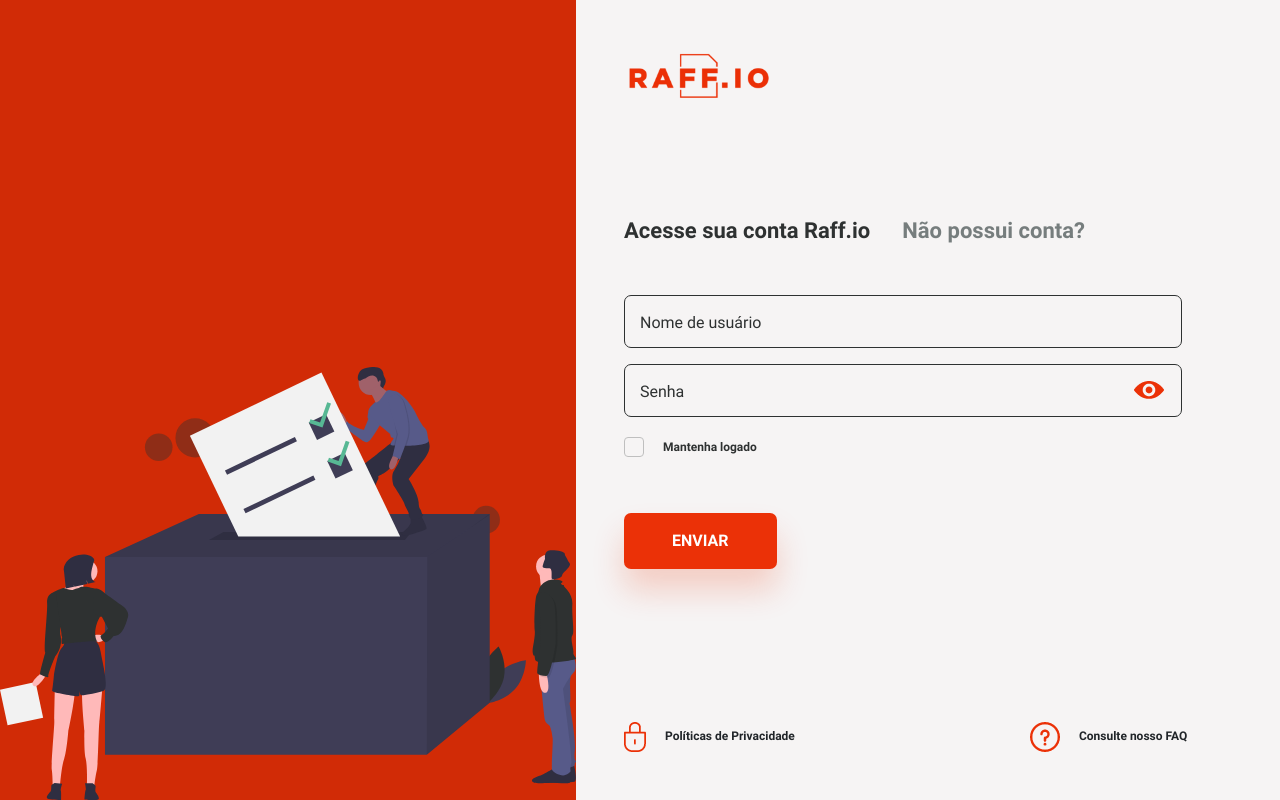
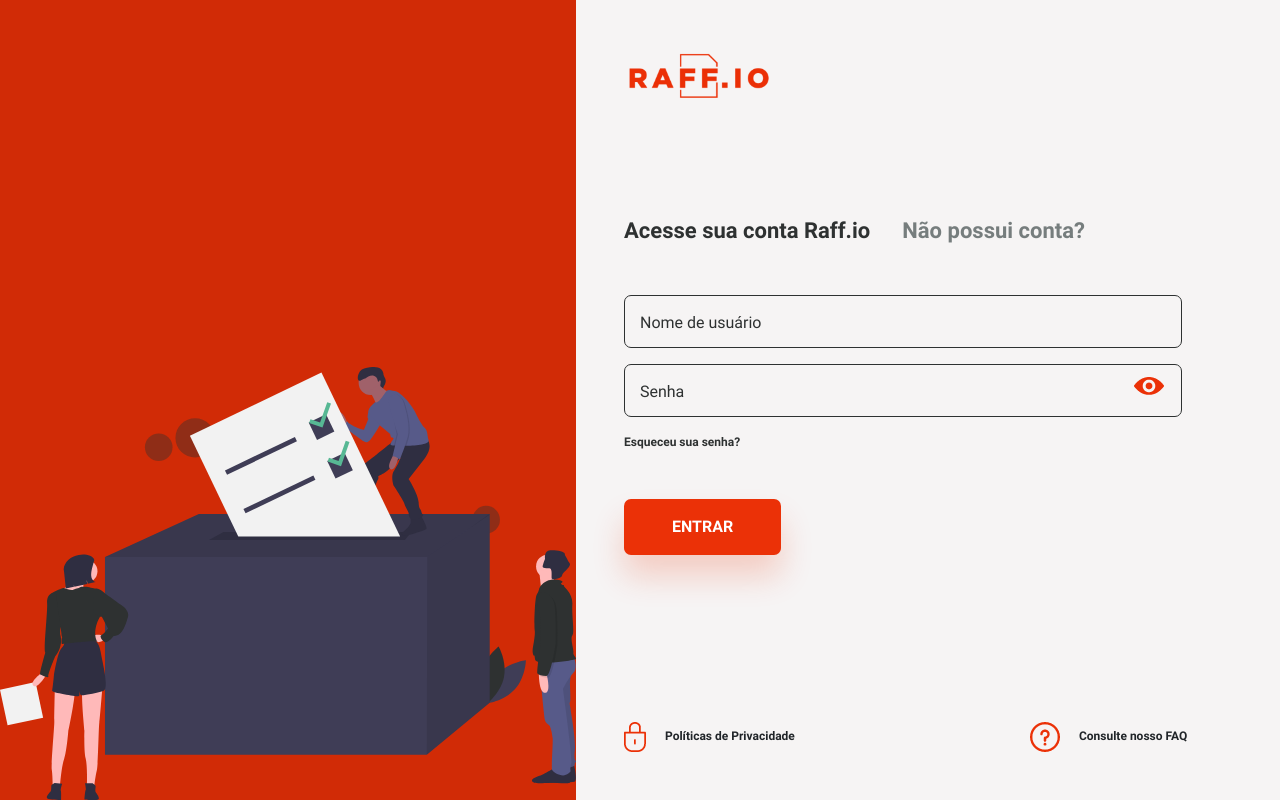
Before and after one commit to bqdesigner/crud-raffio, a PHP site: page /login.php in a window 1280 px wide. Run offline with PHP 8.4, Linux system fonts and the light colour scheme; some web fonts are replaced.

Commit message:
Correção scripts/404.php

```diff
--- a/login.php
+++ b/login.php
@@ -50,11 +50,15 @@
                         endif;
                         unset($_SESSION['nao_autenticado']);
                     ?>
-                    <div class="checkbox-group">
+                    <!-- <div class="checkbox-group">
                         <input type="checkbox" name="checkbox-style-1" id="checkbox-style-1" class="checkbox-style-1">
                         <label for="checkbox-style-1"> Mantenha logado </label>
+                    </div> -->
+                    <div class="esqueceu-senha">
+                         <a href="esqueceu-senha.php"> Esqueceu sua senha? </a>
                     </div>
-                    <button id="enviar" type="submit" class="btn-login button-primary mt-5"> Enviar </button>
+
+                    <button id="enviar" type="submit" class="btn-login button-primary mt-5"> Entrar </button>
                 </form>
             </div>
         </div>
--- a/sass/_login.scss
+++ b/sass/_login.scss
@@ -20,6 +20,7 @@
         width: 100%;
         margin-bottom: 4em;
     }
+    .tab-menu {
         a {
             @extend %titulo-1;
             font-family: $roboto-b;
@@ -33,6 +34,7 @@
         }
         a:first-child {
             margin-right: 2rem;
+        }
     }
 }
 // Itens TAB
@@ -98,6 +100,18 @@
     margin-top: -16px;
     background-color: $color-secundary-light;
     padding: 4px 16px;
+}
+.esqueceu-senha {
+    font-family: $roboto-b;
+    @extend %span;
+    a {
+        color: $color-secundary;
+        text-decoration: none;
+        transition: all .1s linear;
+        &:hover {
+            color: $color-primary;
+        }
+    }
 }
 .btn-login {
     @extend %button-primary;
```
Also changed, not shown: 404.php (added, +12 -0 lines), css/style.css (+21 -6 lines), css/style.min.css, 2 other files. Lines whose indentation alone changed are shown as unchanged.
